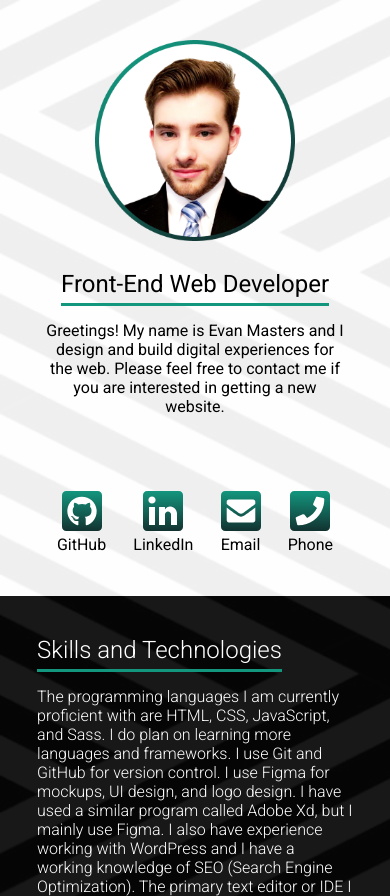
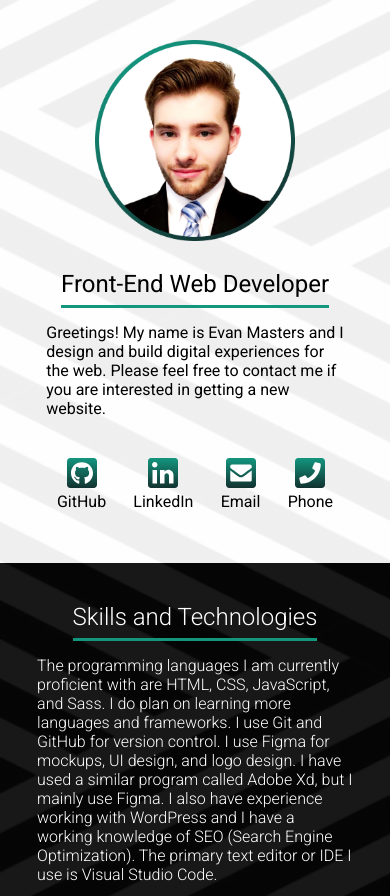
Before and after one commit to Evan-Masters/webdevevan, a plain HTML site: page index.html in a window 390 px wide. Shown: the top 896 px of the page. Drawn offline with Linux system fonts and the light colour scheme.

Commit message:
Add files via upload

```diff
--- a/index.html
+++ b/index.html
@@ -81,8 +81,10 @@
 
       <!--==========  Main Heading  ==========-->
       <div class="flex-container hero-wrapper">
-        <div class="grid-item-1 heading-1">
-          <h1>Front-End Web Developer</h1>
+        <div class="heading-1">
+          <div class="head-wrapper">
+            <h1>Front-End Web Developer</h1>
+          </div>
           <p>
             Greetings! My name is Evan Masters and I design and build
             digital experiences for the web. Please feel free to contact me if
@@ -92,7 +94,7 @@
         </div>
 
         <!--==========  Profile Picture ==========-->
-        <div class="grid-item-2 profile-picture">
+        <div class="profile-picture">
           <img
             src="assets/images/profile-picture.png"
             alt="profile picture">
@@ -101,7 +103,7 @@
 
 
       <!--==========  Social Links ==========-->
-      <div class="grid-item-3 dark">
+      <div class="dark">
         <ul class="social-links-2">
 
           <!--==========  GitHub ==========-->
@@ -193,7 +195,9 @@
 
       <!--==========  Heading 2  ==========-->
       <div class="heading-2 light">
-        <h1>Skills and Technologies</h1>
+        <div class="head-wrapper">
+          <h1>Skills and Technologies</h1>
+        </div>
         <p>The programming languages I am currently proficient with are HTML, CSS,
           JavaScript, and Sass. I do plan on learning more languages and frameworks.
           I use Git and GitHub for version control. I use Figma for mockups, UI design,
--- a/main.css
+++ b/main.css
@@ -38,11 +38,15 @@ p {
 }
 
 h1 {
-  border-bottom: 3px solid var(--main);
   display: inline-block;
-  padding-bottom: 5px;
+  padding-bottom: 7px;
   font-weight: 400;
   font-size: 2.5rem;
+}
+
+.head-wrapper {
+  border-bottom: 0.2rem solid var(--main);
+  display: inline-block;
 }
 
 li {
@@ -74,6 +78,7 @@ footer {
 .heading-1 p,
 .heading-2 p {
   padding-top: 15px;
+  text-align: left;
 }
 
 .hidden {
@@ -261,11 +266,6 @@ Main Content
   align-items: center;
 }
 
-.grid-item-3 {
-  width: 100%;
-  margin-top: 75px;
-}
-
 .heading-1 {
   width: 500px;
   display: inline-block;
@@ -292,6 +292,8 @@ Main Content
   -ms-flex-align: center;
   align-items: center;
   text-align: center;
+  width: 100%;
+  margin-top: 75px;
 }
 
 .social-links-2 li {
@@ -319,6 +321,7 @@ Main Content
 /******************************
 Skills and Technologies
 ******************************/
+
 .dark-overlay {
   display: -webkit-box;
   display: -ms-flexbox;
@@ -337,7 +340,7 @@ Skills and Technologies
   justify-content: center;
   -ms-flex-line-pack: center;
   align-content: center;
-  width: 80%;
+  width: 90%;
   padding: 25px 0;
 }
 
--- a/media.css
+++ b/media.css
@@ -15,7 +15,6 @@ Desktop - 1250px
     width: 90%;
     margin: 50px 0;
   }
-  /**********  Skills and Technologies  **********/
   .grid-container {
     -webkit-box-pack: center;
     -ms-flex-pack: center;
@@ -73,8 +72,11 @@ Desktop - 1050px
   .profile-picture img {
     padding-bottom: 25px;
   }
-  .heading-1 {
+  h1 {
     text-align: center;
+  }
+  .heading-1 p {
+    text-align: left;
   }
 }
 
@@ -108,10 +110,11 @@ Tablets - 768px
   .main-container {
     width: 90%;
   }
-  .heading-1 {
-    width: 380px;
+  .heading-1,
+  .heading-2 {
+    text-align: center;
+    width: 80%;
   }
-  /**********  Skills and Technologies  **********/
   .grid-container {
     -ms-flex-wrap: wrap-reverse;
     flex-wrap: wrap-reverse;
@@ -131,6 +134,11 @@ Tablets - 768px
 Phones - 505px
 ******************************/
 @media only screen and (max-width: 505px) {
+  /**********  Global  **********/
+  main,
+  footer {
+    margin: 0;
+  }
   /**********  Header  **********/
   .sidebar {
     display: none;
@@ -140,14 +148,6 @@ Phones - 505px
     width: 100%;
     margin: 20px 0;
   }
-  main,
-  footer {
-    margin: 0;
-  }
-  .heading-1 {
-    text-align: center;
-    width: 90%;
-  }
   .social-links-2 img {
     max-width: 40px;
   }
@@ -155,7 +155,9 @@ Phones - 505px
     display: inline-block;
     height: 65px;
   }
-  /**********  Skills and Technologies  **********/
+  .social-links-2 {
+    margin-top: 40px;
+  }
   .skill-icon img {
     padding: 15px 20px;
   }
@@ -188,7 +190,8 @@ Phones - 400px
   .heading-2 {
     width: 90%;
   }
-  h1 {
+  .heading-1 h1,
+  .heading-2 h1 {
     font-size: 1.5rem;
   }
   /**********  Skills and Technologies  **********/
@@ -211,12 +214,25 @@ Phones - 400px
   #status {
     width: 80%;
   }
-  /******************************
+  .social-links-2 img {
+    padding: 0 5px;
+  }
+}
+
+/******************************
 Phones - 280px
 ******************************/
-}
-
-@media only screen and (max-width: 400px) and (max-width: 280px) {
+@media only screen and (max-width: 280px) {
   /**********  Portfolio  **********/
+  .social-links-2 p {
+    display: none;
+  }
+  .social-links-2 {
+    margin-top: 20px;
+  }
+  .social-links-2 li {
+    height: 0px;
+    padding: 15px 0;
+  }
 }
 /*# sourceMappingURL=media2.css.map */
```
